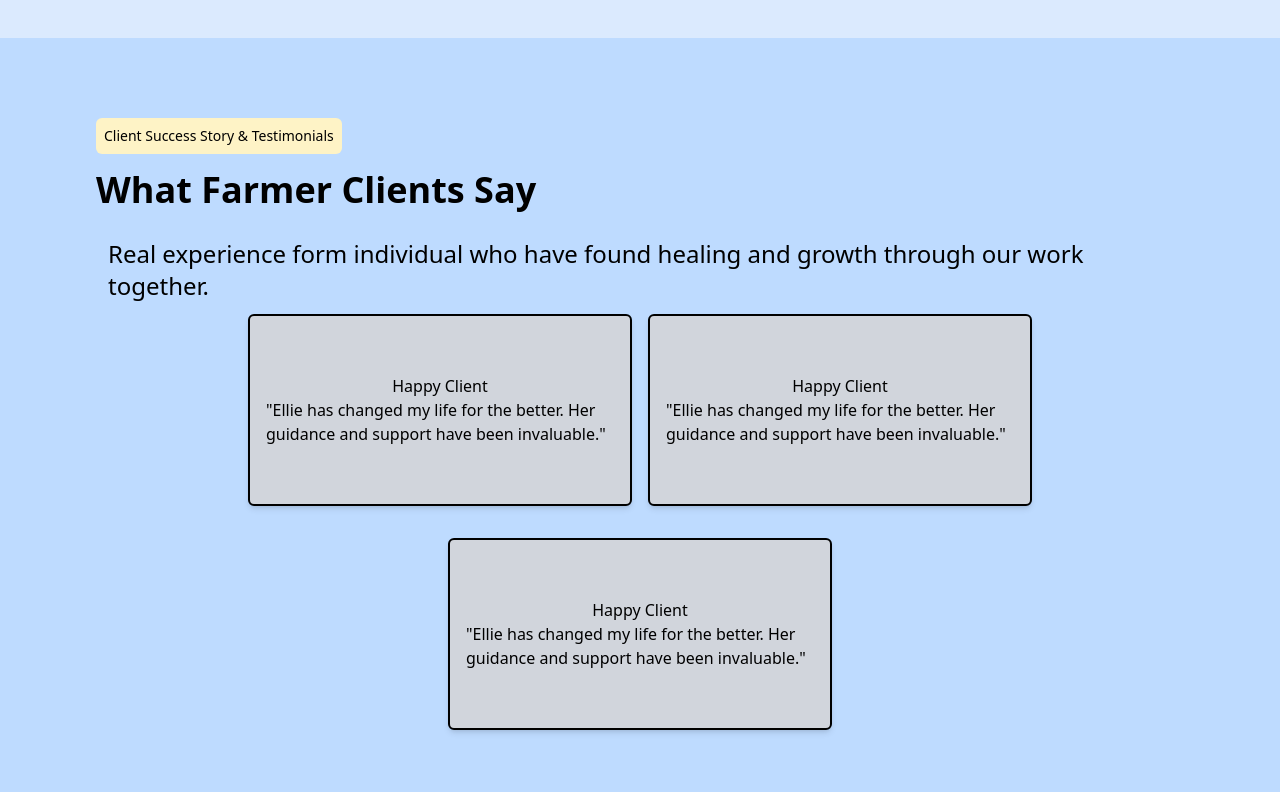
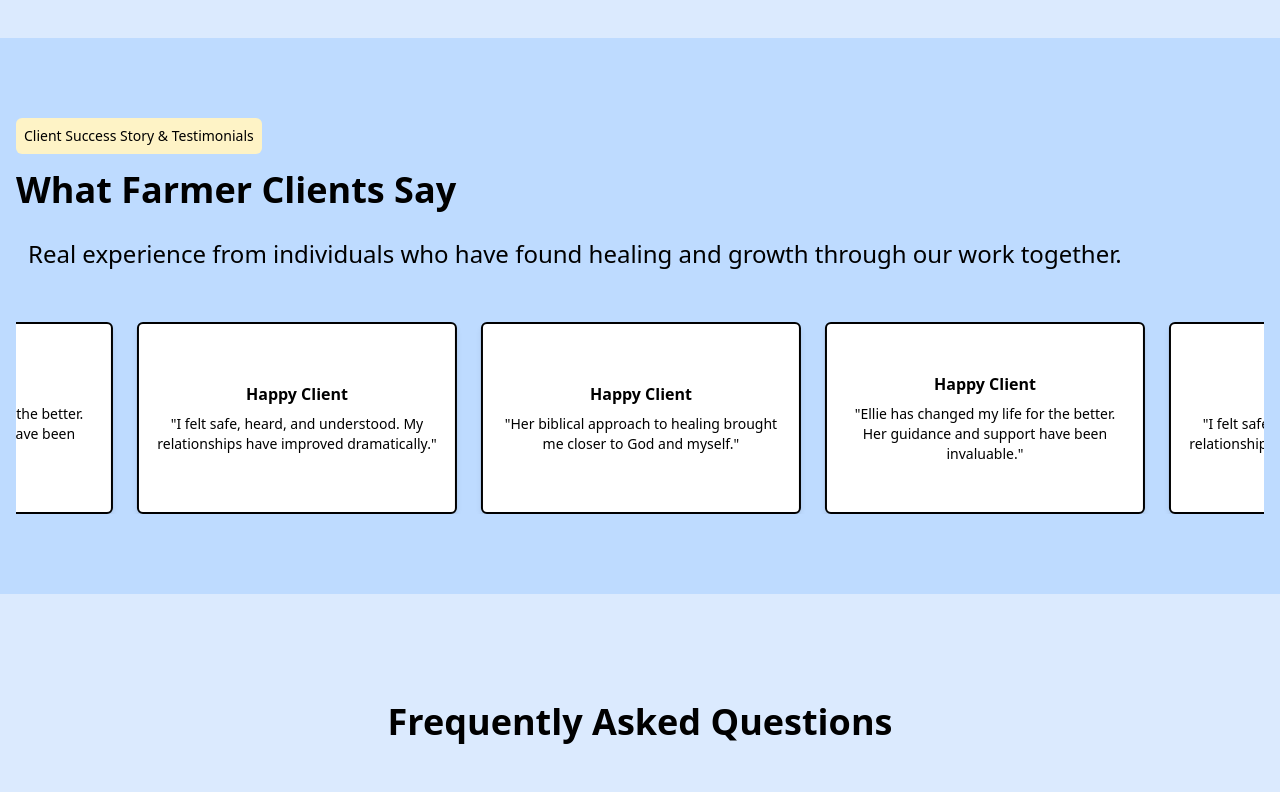
Before and after one commit to Ghanedrakumar/Therapist-Website, a React (Vite) app in the folder client/: page / in a window 1280 px wide. Shown: the part 2388-3180 px from the top of the page. Built offline with nearby package versions, Linux system fonts and the light colour scheme.

Commit message:
add animation

```diff
--- a/client/src/Components/Consultation.jsx
+++ b/client/src/Components/Consultation.jsx
@@ -1,5 +1,4 @@
 import React, { useState } from 'react';
-// import ReCAPTCHA from 'react-google-recaptcha';
 import About from './About';
 import Testimonial from './Testimonials';
 
--- a/client/src/Components/Contact.jsx
+++ b/client/src/Components/Contact.jsx
@@ -1,5 +1,4 @@
 import React, { useState } from "react";
-
 const Contact = () => {
   const [formData, setFormData] = useState({
     name: "",
--- a/client/src/Components/Dashboard.jsx
+++ b/client/src/Components/Dashboard.jsx
@@ -59,14 +59,12 @@ const Dashboard = () => {
       <main>
 
         <div className="relative w-full h-[100vh] overflow-hidden">
-          {/* Background Image */}
           <img
             src="https://main.d1hiqvipguwtuq.amplifyapp.com/_next/image?url=%2F_next%2Fstatic%2Fmedia%2Fhero-b.79c9c9cd.jpg&w=1920&q=75"
             alt="something went wrong"
             className="absolute inset-0 w-full h-full object-cover"
           />
 
-          {/* Overlay Content */}
           <div className="absolute inset-0 bg-black/40 flex items-center justify-center px-4">
             <div className="text-center text-white space-y-4 max-w-3xl">
               <p className="text-sm sm:text-base">
--- a/client/src/Components/Navbar.jsx
+++ b/client/src/Components/Navbar.jsx
@@ -76,7 +76,6 @@ function Navbar() {
         </ul>
       </div>
 
-      {/* Mobile Menu */}
       <div
         className={`md:hidden transition-all duration-300 ease-in-out ${
           isOpen ? "max-h-96 opacity-100" : "max-h-0 opacity-0 overflow-hidden"
--- a/client/src/Components/Service.jsx
+++ b/client/src/Components/Service.jsx
@@ -1,5 +1,4 @@
 import React from "react";
-
 const services = [
   {
     title: "Christian Individual Counseling in Richmond, VA",
--- a/client/src/Components/Testimonials.jsx
+++ b/client/src/Components/Testimonials.jsx
@@ -1,53 +1,51 @@
-import React from 'react'
+import React from 'react';
+const Testimonials = () => {
+  const testimonials = [
+    "Ellie has changed my life for the better. Her guidance and support have been invaluable.",
+    "I felt safe, heard, and understood. My relationships have improved dramatically.",
+    "Her biblical approach to healing brought me closer to God and myself.",
+  ];
 
-const Testimonials = () => {
+  const repeated = [...testimonials, ...testimonials]; // duplicated for smooth infinite scroll
+
   return (
-        <div className='bg-blue-200 p-20'>
-            <section id='testimonials' className="max-w-7xl mx-auto px-4">
-
-
-                <div>
+    <div className="bg-blue-200 py-20 overflow-hidden">
+      <section id="testimonials" className="max-w-7xl mx-auto px-4">
         <p className="bg-amber-100 rounded-md p-2 text-sm font-medium mb-4 w-fit">
           Client Success Story & Testimonials
         </p>
         <h1 className="text-4xl font-bold mb-4">What Farmer Clients Say</h1>
-                    <p className='text-2xl p-3'>
-                        Real experience form individual who have found healing and growth through our work together.
+        <p className="text-2xl p-3">
+          Real experience from individuals who have found healing and growth through our work together.
         </p>
+
+        {/* Marquee Animation */}
+        <div className="relative w-full overflow-hidden mt-10">
+          <div
+            className="flex gap-6 w-max animate-[slide_30s_linear_infinite] hover:[animation-play-state:paused]"
+          >
+            {repeated.map((text, index) => (
+              <div
+                key={index}
+                className="w-80 min-w-[20rem] h-48 bg-white border-2 border-black p-4 rounded-md shadow-md flex flex-col justify-center items-center text-black"
+              >
+                <h2 className="font-bold mb-2">Happy Client</h2>
+                <p className="text-center text-sm">"{text}"</p>
               </div>
-
-                <div className="space-y-4 flex flex-wrap justify-center items-center gap-4">
-
-
-                    <div className="w-96 h-48 bg-gray-300 text-black border-2 border-black p-4 rounded-md shadow-md flex flex-col justify-center items-center">
-                        <h1>Happy Client</h1>
-                        <div>
-
-                            <p className=''>"Ellie has changed my life for the better. Her guidance and support have been invaluable."</p>
+            ))}
           </div>
         </div>
 
-                    <div className="w-96 h-48 bg-gray-300 text-black border-2 border-black p-4 rounded-md shadow-md flex flex-col justify-center items-center">
-                        <h1>Happy Client</h1>
-                        <div>
-
-                            <p className=''>"Ellie has changed my life for the better. Her guidance and support have been invaluable."</p>
-                        </div>
-                    </div>
-
-                    <div className="w-96 h-48 bg-gray-300 text-black border-2 border-black p-4 rounded-md shadow-md flex flex-col justify-center items-center">
-                        <h1>Happy Client</h1>
-                        <div>
-
-                            <p className=''>"Ellie has changed my life for the better. Her guidance and support have been invaluable."</p>
-                        </div>
-                    </div>
-
-
-                </div>
+        {/* Inline animation keyframes using Tailwind's arbitrary properties */}
+        <style>{`
+          @keyframes slide {
+            0% { transform: translateX(0%); }
+            100% { transform: translateX(-50%); }
+          }
+        `}</style>
       </section>
     </div>
-    )
-}
+  );
+};
 
-export default Testimonials
+export default Testimonials;
```
Also changed, not shown: client/vite.config.js (line endings or trailing spaces). Lines whose indentation alone changed are shown as unchanged.
